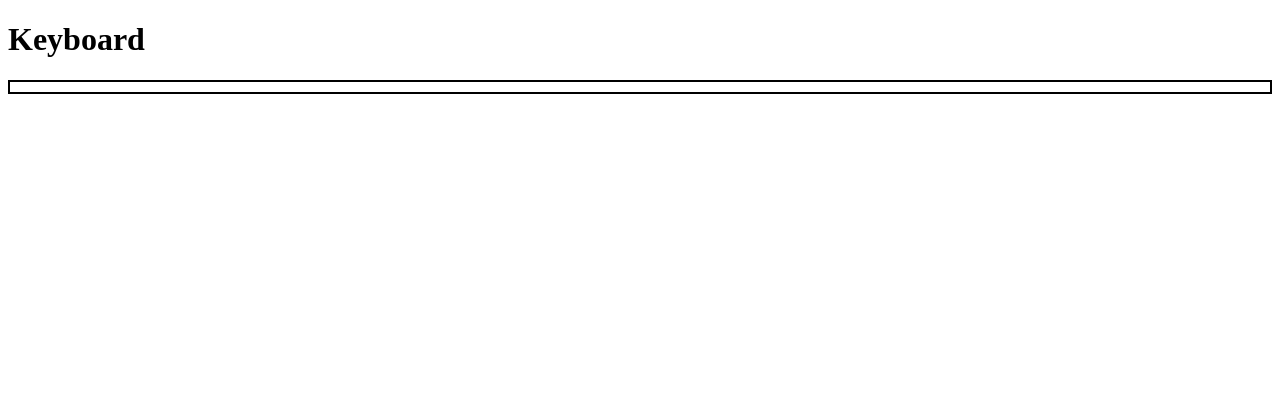
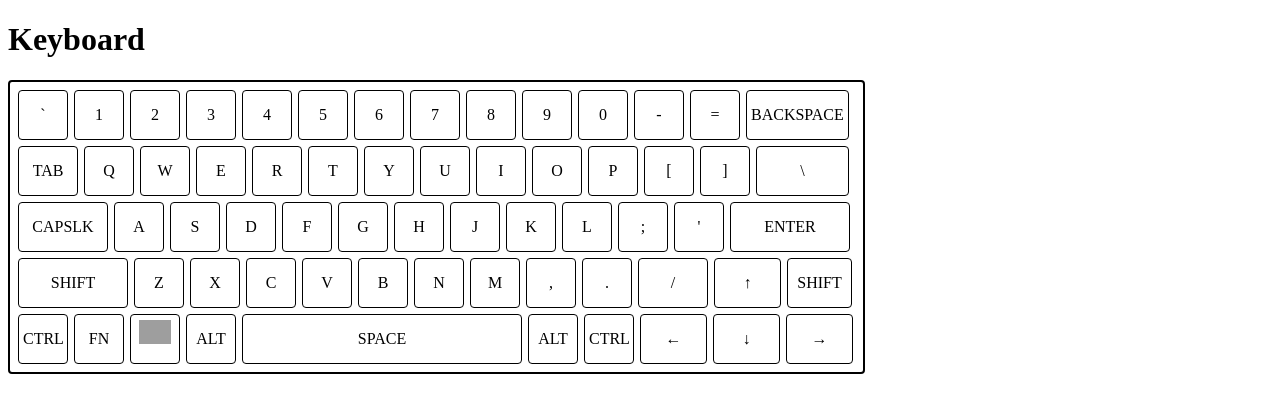
Before and after one commit to NickMusaiev/keyboard, a plain HTML site: page index.html in a window 1280 px wide. Drawn offline with Linux system fonts and the light colour scheme; grey boxes are pictures that could not be loaded.

Commit message:
done first step

```diff
--- a/csript.js
+++ b/csript.js
@@ -0,0 +1,13 @@
+const keys = document.querySelectorAll(".key");
+
+function init(e) {
+    keys.forEach(item => {
+        if (item.getAttribute("data") == e.keyCode) item.classList.add("active")
+
+        item.onkeyup = setTimeout(() => {
+            item.classList.remove("active")
+        }, 300);
+    })
+
+}
+document.onkeydown = init
--- a/index.html
+++ b/index.html
@@ -13,7 +13,81 @@
     <div class="container">
         <h1>Keyboard</h1>
         <div class="keyboard">
-
+            <div class="line">
+                <div class="key" data="192">`</div>
+                <div class="key" data="49">1</div>
+                <div class="key" data="50">2</div>
+                <div class="key" data="51">3</div>
+                <div class="key" data="52">4</div>
+                <div class="key" data="53">5</div>
+                <div class="key" data="54">6</div>
+                <div class="key" data="55">7</div>
+                <div class="key" data="56">8</div>
+                <div class="key" data="57">9</div>
+                <div class="key" data="48">0</div>
+                <div class="key" data="189">-</div>
+                <div class="key" data="187">=</div>
+                <div class="key backspace" data="8">Backspace</div>
+            </div>
+            <div class="line">
+                <div class="key tab" data="9">Tab</div>
+                <div class="key" data="81">q</div>
+                <div class="key" data="87">w</div>
+                <div class="key" data="69">e</div>
+                <div class="key" data="82">r</div>
+                <div class="key" data="84">t</div>
+                <div class="key" data="89">y</div>
+                <div class="key" data="85">u</div>
+                <div class="key" data="73">i</div>
+                <div class="key" data="79">o</div>
+                <div class="key" data="80">p</div>
+                <div class="key" data="219">[</div>
+                <div class="key" data="221">]</div>
+                <div class="key slash" data="220">\</div>
+            </div>
+            <div class="line">
+                <div class="key caps" data="20">CapsLk</div>
+                <div class="key" data="65">a</div>
+                <div class="key" data="83">s</div>
+                <div class="key" data="68">d</div>
+                <div class="key" data="70">f</div>
+                <div class="key" data="71">g</div>
+                <div class="key" data="72">h</div>
+                <div class="key" data="74">j</div>
+                <div class="key" data="75">k</div>
+                <div class="key" data="76">l</div>
+                <div class="key" data="186">;</div>
+                <div class="key" data="222">'</div>
+                <div class="key enter" data="13">Enter</div>
+            </div>
+            <div class="line">
+                <div class="key l-shift" data="16">Shift</div>
+                <div class="key" data="90">z</div>
+                <div class="key" data="88">x</div>
+                <div class="key" data="67">c</div>
+                <div class="key" data="86">v</div>
+                <div class="key" data="66">b</div>
+                <div class="key" data="78">n</div>
+                <div class="key" data="77">m</div>
+                <div class="key" data="188">,</div>
+                <div class="key" data="190">.</div>
+                <div class="key slash-2" data="191">/</div>
+                <div class="key up-arr" data="38">↑</div>
+                <div class="key r-shift" data="16">Shift</div>
+            </div>
+            <div class="line">
+                <div class="key l-ctrl" data="17">Ctrl</div>
+                <div class="key" data="255">Fn</div>
+                <div class="key win" data="91"><img src="https://img.icons8.com/ios-filled/50/null/windows8.png" /
+                        style="width:80%"></div>
+                <div class="key l-alt" data="18">Alt</div>
+                <div class="key space" data="32">Space</div>
+                <div class="key r-alt" data="18">Alt</div>
+                <div class="key r-ctrl" data="17">Ctrl</div>
+                <div class="key left-arr" data="37">←</div>
+                <div class="key down-arr" data="40">↓</div>
+                <div class="key right-arr" data="39">→</div>
+            </div>
         </div>
     </div>
 
--- a/style.css
+++ b/style.css
@@ -2,4 +2,95 @@
     display: block;
     border: 2px solid black;
     padding: 5px;
+    border-radius: 4px;
+    position: relative;
+    width: 843px;
 }
+
+.k-key {
+    width: 50px;
+    height: 50px;
+    border: 1px solid black;
+    margin: 3px;
+    padding: 3px;
+    float: left;
+
+
+}
+
+.clearfix {
+    clear: both;
+}
+
+.active {
+    background: slategray;
+}
+
+.line::after {
+    content: "";
+    display: block;
+    clear: both;
+}
+
+.key {
+    float: left;
+    width: 40px;
+    height: 40px;
+    border: 1px solid black;
+    border-radius: 4px;
+    margin: 3px;
+    padding: 4px;
+    text-align: center;
+    line-height: 40px;
+    text-align: center;
+    text-transform: uppercase;
+}
+
+.key:hover {
+    color: #fff;
+    background: slategray;
+    cursor: pointer;
+}
+
+.backspace {
+    width: auto;
+}
+
+.slash {
+    width: 83px;
+}
+
+.tab {
+    width: 50px;
+}
+
+.caps {
+    width: 80px;
+}
+
+.enter {
+    width: 110px;
+}
+
+.l-shift {
+    width: 100px;
+}
+
+.r-shift {
+    width: 55px;
+}
+
+.space {
+    width: 270px;
+}
+
+.slash-2 {
+    width: 60px;
+}
+
+.up-arr,
+.left-arr,
+.right-arr,
+.down-arr {
+    width: 57px;
+}
```
